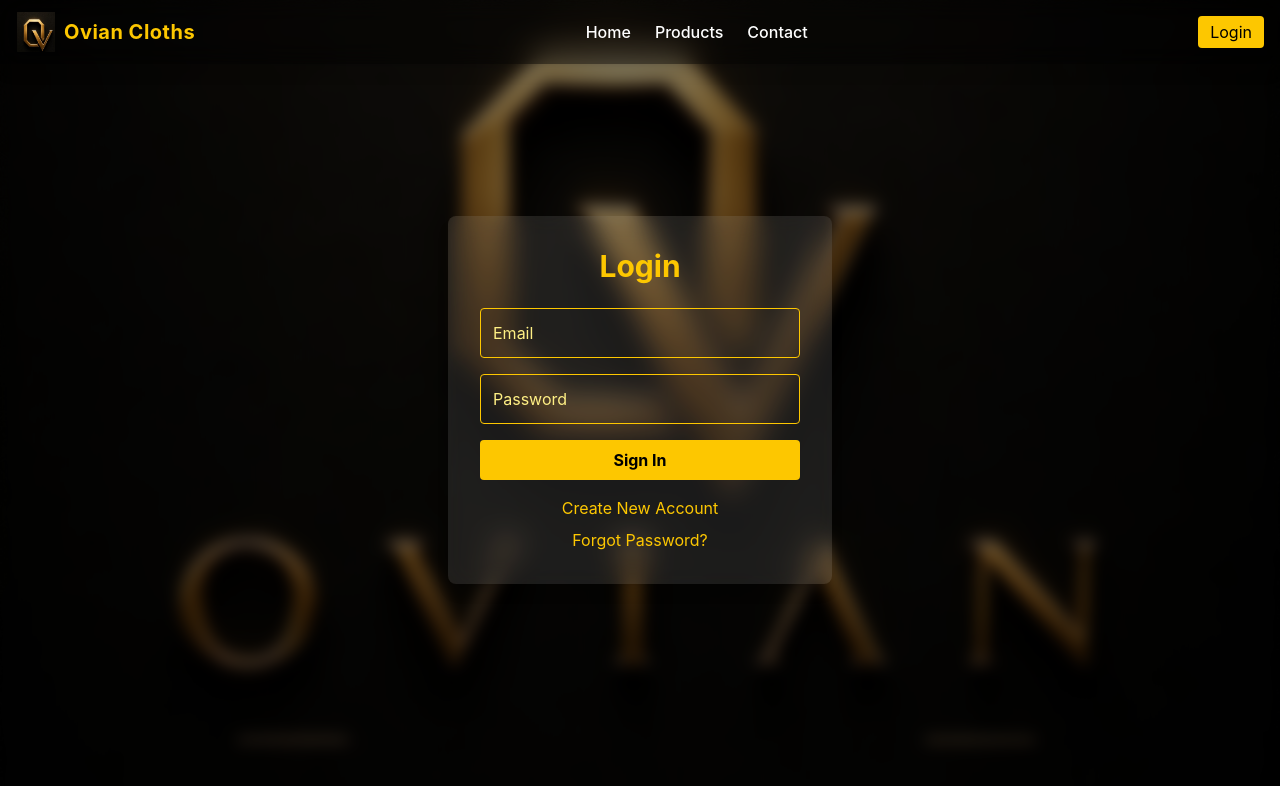
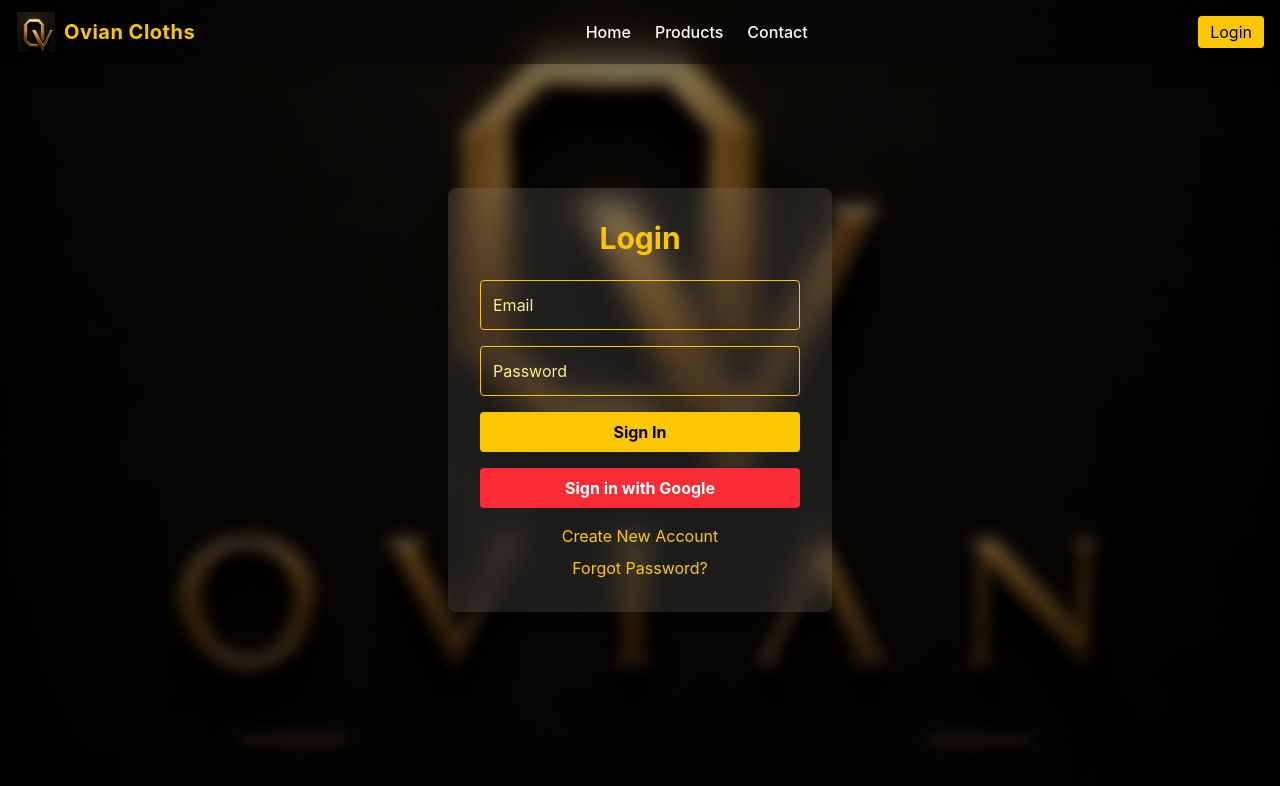
Before and after one commit to Ovian-Store/Ovian, a React (Vite) app: page /login in a window 1280 px wide. Shown: the top 786 px of the page. Built offline with nearby package versions, Linux system fonts and the light colour scheme.

Commit message:
added the google logiin back

```diff
--- a/src/Pages/Login.jsx
+++ b/src/Pages/Login.jsx
@@ -17,17 +17,23 @@ export default function Login({ onLogin }) {
       alert(error.message);
     } else {
       onLogin(data.user);
-      // ✅ Redirect to Home after login
       navigate("/");
     }
   };
 
+  const handleGoogleLogin = async () => {
+    const { error } = await supabase.auth.signInWithOAuth({
+      provider: "google",
+      options: {
+        redirectTo: "https://ovianstore.netlify.app/", // ✅ must match Supabase config
+      },
+    });
+    if (error) alert(error.message);
+  };
+
   return (
     <div className="min-h-screen flex items-center justify-center bg-[url('/background.jpg')] bg-cover bg-center relative">
-      {/* Overlay */}
       <div className="absolute inset-0 bg-black/50 backdrop-blur-sm"></div>
-
-      {/* Form */}
       <div className="relative z-10 bg-white/10 backdrop-blur-md p-8 rounded-lg shadow-lg w-96 animate-fadeIn">
         <h2 className="text-3xl font-bold text-yellow-400 mb-6 text-center">
           Login
@@ -55,6 +61,14 @@ export default function Login({ onLogin }) {
           </button>
         </form>
 
+        {/* Google Login */}
+        <button
+          onClick={handleGoogleLogin}
+          className="w-full mt-4 bg-red-500 text-white font-bold py-2 rounded hover:bg-red-600 transition duration-300"
+        >
+          Sign in with Google
+        </button>
+
         {/* Links */}
         <div className="mt-4 text-center space-y-2">
           <Link
```
